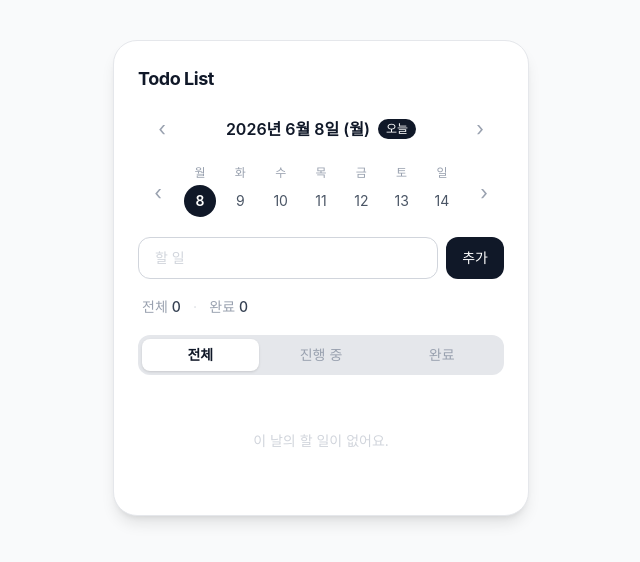
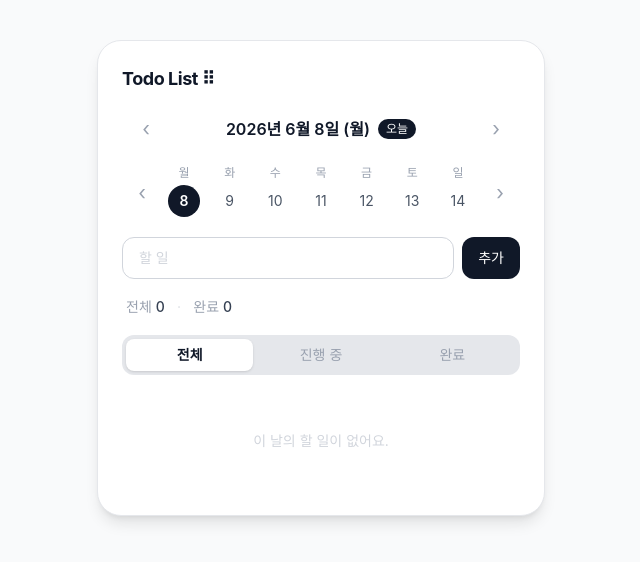
Before and after one commit to jin2214/kakao-assignment-1, a React (Vite) app in the folder assignment-2/: page / in a window 1280 px wide. Shown: the top 562 px of the page, without its empty margins (319-959 px from the left). Built offline with nearby package versions, Linux system fonts and the light colour scheme.

Commit message:
상위폴더에 gitignore 파일 추가

```diff
--- a/assignment-2/src/App.jsx
+++ b/assignment-2/src/App.jsx
@@ -1,4 +1,4 @@
-import { useState, useEffect } from 'react'
+import { useState, useEffect, useRef } from 'react'
 import { getToday, getMondayOfWeek, dateToString, shiftDate, getWeekdayOffset } from './utils/dateUtils'
 import TodoInput from './components/TodoInput'
 import TodoList from './components/TodoList'
@@ -7,6 +7,8 @@ import Stats from './components/Stats'
 import DateNav from './components/DateNav'
 import WeekView from './components/WeekView'
 
+const CARD_WIDTH = 448
+
 function App() {
   const [todos, setTodos] = useState(
     () => JSON.parse(localStorage.getItem('todos')) || []
@@ -14,6 +16,41 @@ function App() {
   const [currentFilter, setCurrentFilter] = useState('all')
   const [currentDate, setCurrentDate] = useState(getToday)
   const [weekStart, setWeekStart] = useState(() => getMondayOfWeek(getToday()))
+
+  const [cardPos, setCardPos] = useState(() => ({
+    x: Math.max(0, (window.innerWidth - CARD_WIDTH) / 2),
+    y: 40,
+  }))
+  const cardPosRef = useRef(cardPos)
+  const dragRef = useRef({ isDragging: false, offsetX: 0, offsetY: 0 })
+
+  useEffect(() => {
+    function onMouseMove(e) {
+      if (!dragRef.current.isDragging) return
+      const newPos = {
+        x: e.clientX - dragRef.current.offsetX,
+        y: e.clientY - dragRef.current.offsetY,
+      }
+      cardPosRef.current = newPos
+      setCardPos({ ...newPos })
+    }
+    function onMouseUp() {
+      dragRef.current.isDragging = false
+      document.removeEventListener('mousemove', onMouseMove)
+      document.removeEventListener('mouseup', onMouseUp)
+    }
+    dragRef.current.onMouseMove = onMouseMove
+    dragRef.current.onMouseUp = onMouseUp
+  }, [])
+
+  function handleDragStart(e) {
+    e.preventDefault()
+    dragRef.current.isDragging = true
+    dragRef.current.offsetX = e.clientX - cardPosRef.current.x
+    dragRef.current.offsetY = e.clientY - cardPosRef.current.y
+    document.addEventListener('mousemove', dragRef.current.onMouseMove)
+    document.addEventListener('mouseup', dragRef.current.onMouseUp)
+  }
 
   useEffect(() => {
     localStorage.setItem('todos', JSON.stringify(todos))
@@ -95,10 +132,34 @@ function App() {
   })
 
   return (
-    <div className="min-h-screen bg-gray-50">
-    <div className="max-w-md mx-auto py-10 px-4">
+    <div className="fixed inset-0 bg-gray-50 overflow-hidden">
+
+      {/* 🥚 이스터에그: 제목 영역을 드래그해서 카드를 옮기면 뒤에 숨겨진 메시지가 나타납니다 */}
+      <div className="absolute inset-0 flex flex-col items-center justify-center gap-5 select-none pointer-events-none">
+        <img src="/lion.png" alt="ryan" className="w-44 object-contain" />
+        <div className="text-center">
+          <p className="text-2xl font-bold text-gray-700">여기까지 보셨군요 👀</p>
+          <p className="text-lg text-gray-400 mt-1">리뷰 잘 부탁드립니다 🙏</p>
+        </div>
+      </div>
+
+      {/* 드래그 가능한 카드 */}
+      <div
+        style={{
+          position: 'fixed',
+          left: cardPos.x,
+          top: cardPos.y,
+          width: `min(${CARD_WIDTH}px, 90vw)`,
+          zIndex: 10,
+        }}
+      >
         <div className="bg-white rounded-3xl shadow-lg border border-gray-200 px-6 py-6 flex flex-col gap-4">
-      <h1 className="text-lg font-bold text-gray-900 tracking-tight">Todo List</h1>
+          <h1
+            className="text-lg font-bold text-gray-900 tracking-tight cursor-grab active:cursor-grabbing select-none"
+            onMouseDown={handleDragStart}
+          >
+            Todo List ⠿
+          </h1>
           <DateNav currentDate={currentDate} onPrev={handlePrevDate} onNext={handleNextDate} />
           <WeekView
             weekStart={weekStart}
```
Also changed, not shown: assignment-2/public/lion.png (added), 1 other file (tests, documents, lock files or other folders). Lines whose indentation alone changed are shown as unchanged.
